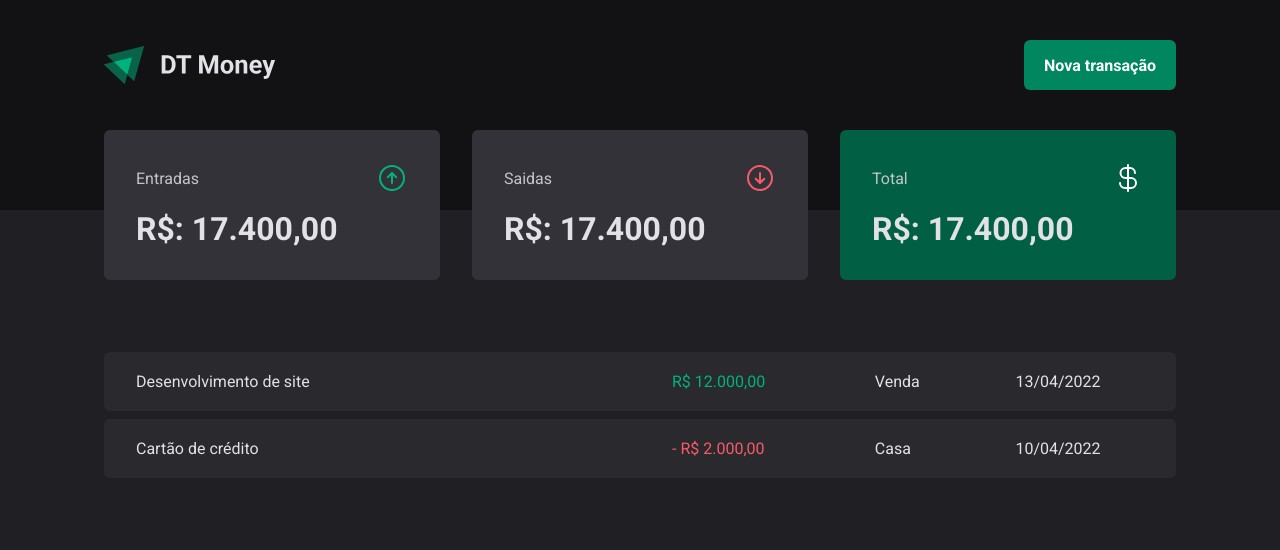
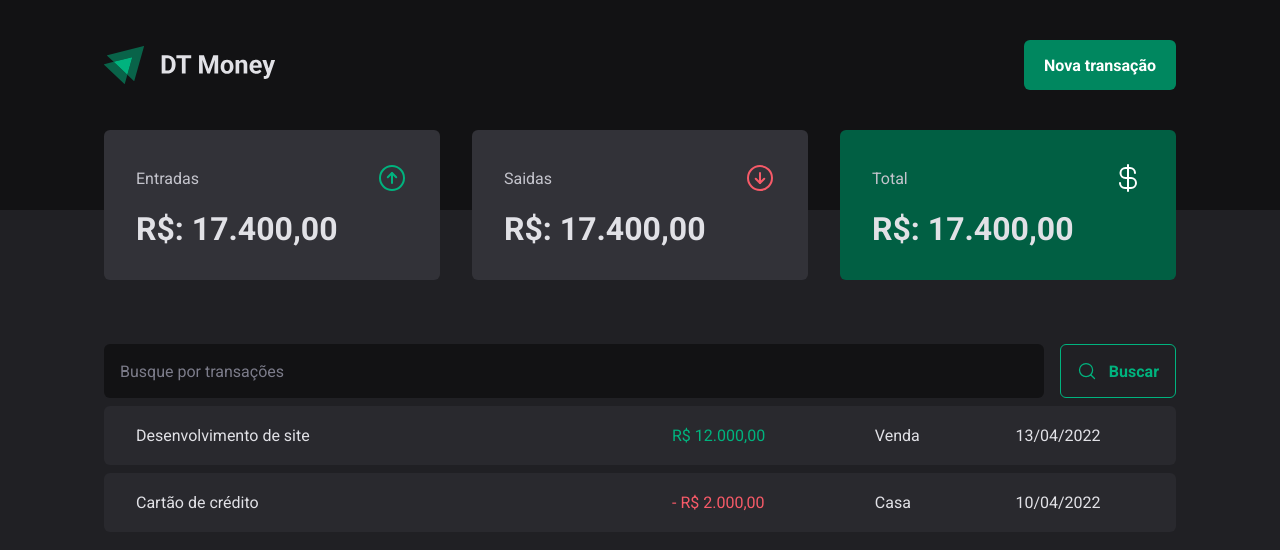
Before and after one commit to vanderL/dt-money-2, a React (Vite) app: page / in a window 1280 px wide. Shown: the top 550 px of the page. Built offline with nearby package versions, Linux system fonts and the light colour scheme.

Commit message:
feat: Component SearchForm

```diff
--- /dev/null
+++ b/src/pages/Transactions/components/SearchForm.tsx
@@ -0,0 +1,21 @@
+import { MagnifyingGlass } from 'phosphor-react';
+import { SearchFormContainer } from "./styles";
+
+
+export function SearchForm() {
+  return (
+    <SearchFormContainer>
+      <input
+        type="text"
+        placeholder="Busque por transações"
+      />
+
+      <button type='submit'>
+        <MagnifyingGlass
+          size={20}
+        />
+        Buscar
+      </button>
+    </SearchFormContainer>
+  )
+}
--- /dev/null
+++ b/src/pages/Transactions/components/styles.ts
@@ -0,0 +1,40 @@
+import styled from "styled-components";
+
+export const SearchFormContainer = styled.form`
+  display: flex;
+  gap: 1rem;
+
+  input {
+    flex: 1;
+    border-radius: 6px;
+    border: 0;
+    background: ${props => props.theme['gray-900']};
+    color: ${props => props.theme['gray-300']};
+    padding: 1rem;
+
+    &::placeholder {
+      color: ${props => props.theme['gray-500']}
+    }
+  }
+
+  button {
+    display: flex;
+    align-items: center;
+    gap: 0.75rem;
+
+    border: 0;
+    padding: 1rem;
+    background: transparent;
+    border: 1px solid ${props => props.theme['green-300']};
+    color: ${props => props.theme['green-300']};
+    font-weight: bold;
+    border-radius: 6px;
+
+    &:hover {
+      background: ${props => props.theme['green-500']};;
+      border: 1px solid ${props => props.theme['green-500']};
+      color: ${props => props.theme.white};
+      transition: background-color 0.2s, color 0.2s, border-color 0.2s;
+    }
+  }
+`;
--- a/src/pages/Transactions/index.tsx
+++ b/src/pages/Transactions/index.tsx
@@ -1,5 +1,6 @@
 import { Header } from "../../components/Header";
 import { Summary } from "../../components/Summary";
+import { SearchForm } from "./components/SearchForm";
 import { PriceHighlight, TransactionsContainer, TransactionsTable } from "./styles";
 
 export function Transactions() {
@@ -9,6 +10,7 @@
       <Summary />
 
       <TransactionsContainer>
+        <SearchForm />
         <TransactionsTable>
           <tbody>
             <tr>
```
